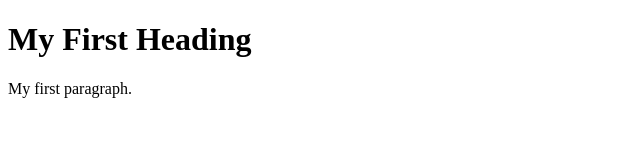
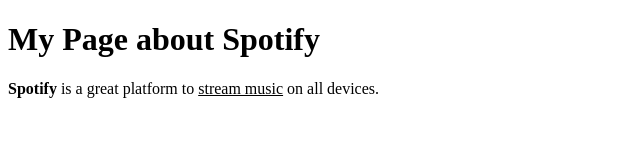
Before and after one commit to he4262/ECS, a plain HTML site: page index.html in a window 1280 px wide. Shown: the whole page, without its empty margins (0-640 px from the left). Drawn offline with Linux system fonts and the light colour scheme.

Commit message:
added bold and underline

```diff
--- a/index.html
+++ b/index.html
@@ -1,7 +1,7 @@
 <!DOCTYPE html>
 <html>
  <body>
-	<h1>My First Heading</h1>
-   	<p>My first paragraph.</p>
+	<h1>My Page about Spotify</h1>
+	 <p> <b>Spotify </b> is a great platform to <u>stream music</u> on all devices.</p>
  </body>
 </html>
```
